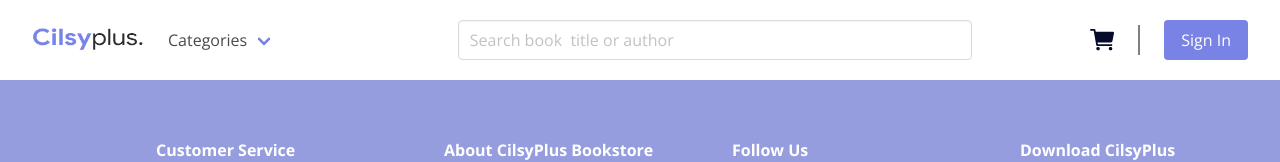
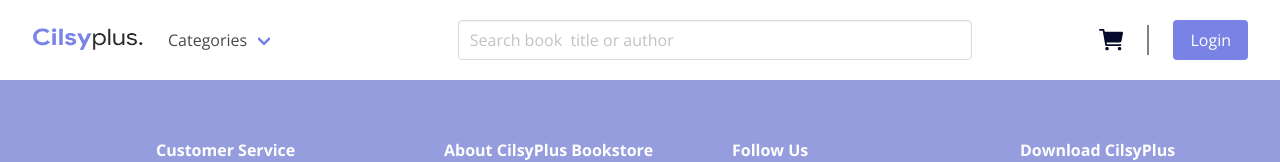
Before and after one commit to Sekolah-Frontend/bigproject-sekolahfrontend, a React (Create React App) app: page /login in a window 1280 px wide. Shown: the top 162 px of the page. Built offline with nearby package versions, Linux system fonts and the light colour scheme.

Commit message:
edit login modal

```diff
--- a/src/components/header/Header.jsx
+++ b/src/components/header/Header.jsx
@@ -4,7 +4,7 @@
 import Appendix from '../appendix/Appendix';
 
 export default function Header() {
-  const [modal, setModal] = useState(false);
+  const [showModal, setModal] = useState(false);
 
   return (
     <>
@@ -48,8 +48,8 @@
                 </div>
                 <div className='navbar-item'>
                   <div className='buttons'>
-                    <div className='button is-primary' onClick={() => setModal(true)}>
-                      Sign In
+                    <div className='button is-primary' show={showModal} onClick={() => setModal(true)}>
+                      Login
                     </div>
                   </div>
                 </div>
@@ -58,7 +58,6 @@
           </nav>
         </div>
       </header>
-      {/* <Login modal={modal} /> */}
     </>
   );
 }
--- a/src/components/login/LoginPopup.jsx
+++ b/src/components/login/LoginPopup.jsx
@@ -3,8 +3,7 @@
 const Login = (props) => {
   const isActive = props.modal ? 'is-active' : '';
   return (
-    <>
-      <div className='rectangle-6'>
+    <React.Fragment>
       <div className={classNames('modal', isActive)}>
         <div className='modal-background'></div>
         <div className='modal-content'>
@@ -47,8 +46,7 @@
           </div>
         </div>
       </div>
-      </div>
-    </>
+    </React.Fragment>
   );
 };
 
```
Lines whose indentation alone changed are shown as unchanged.
